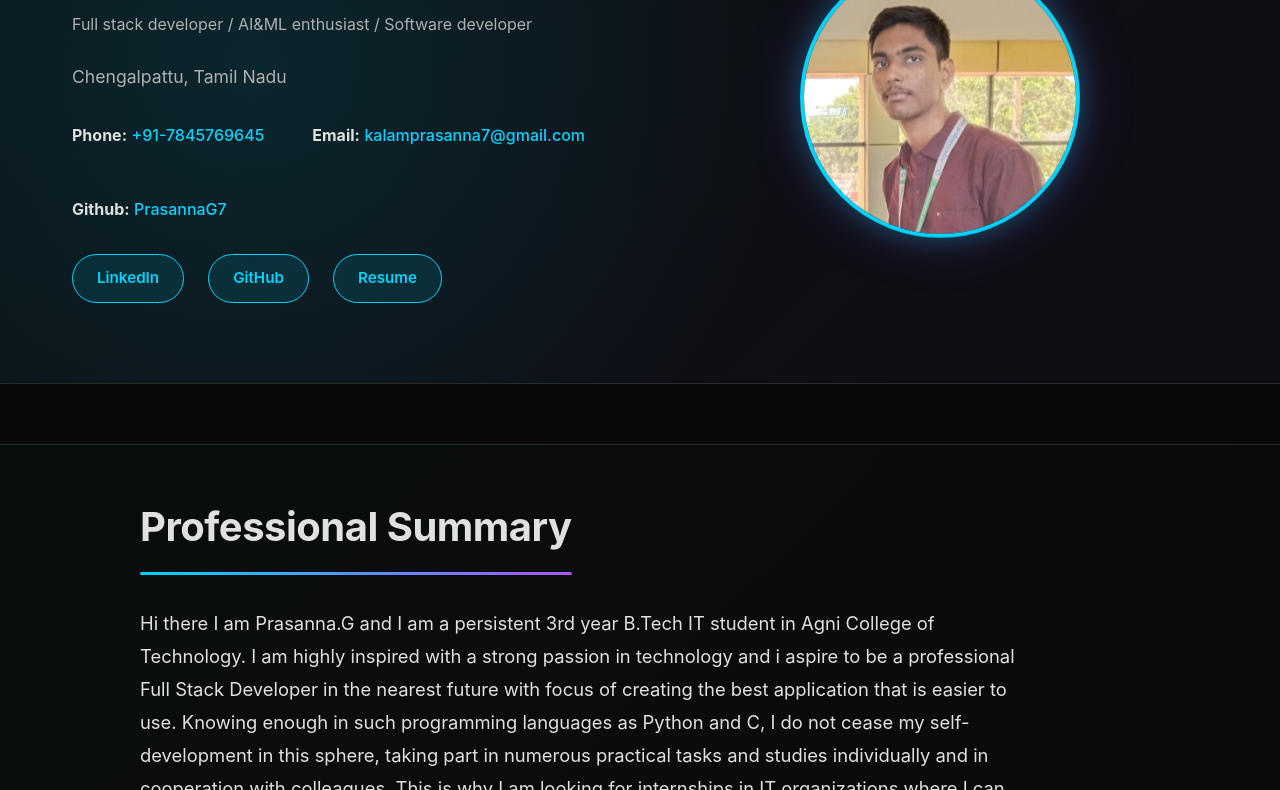
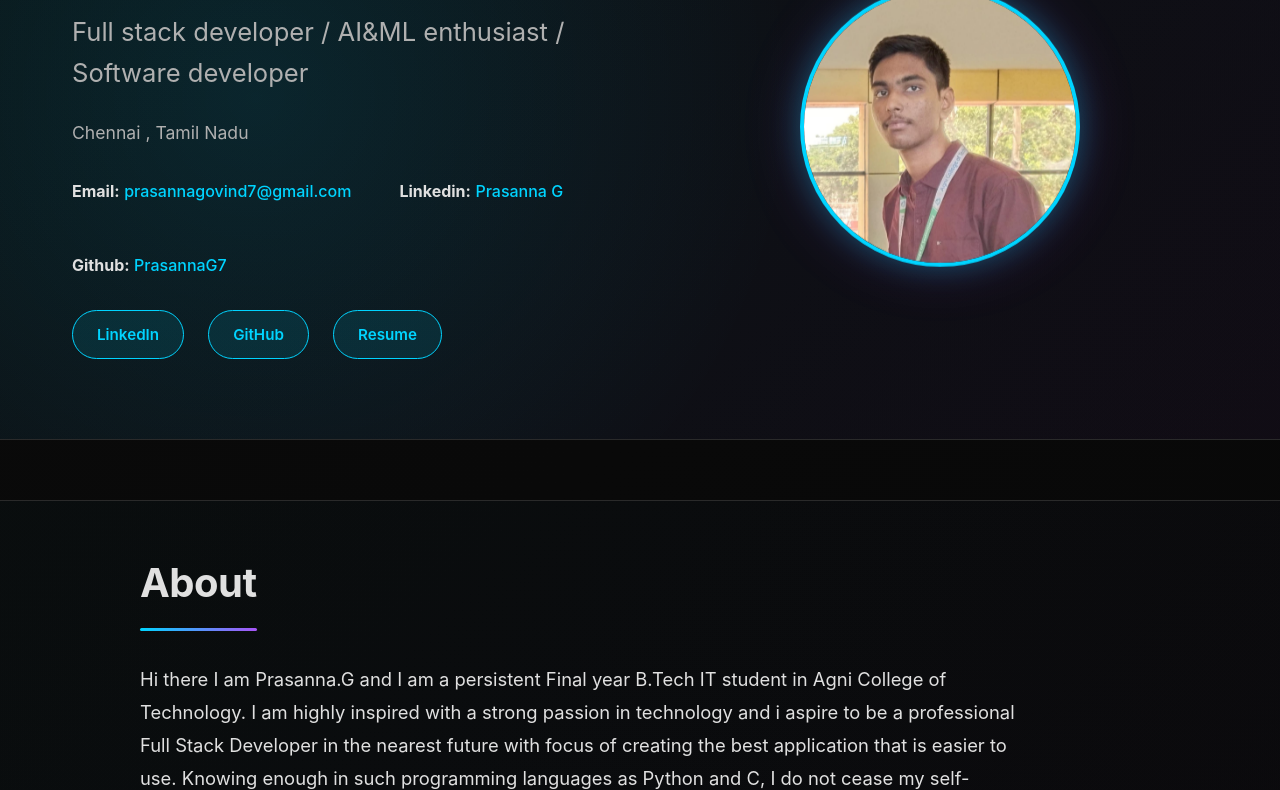
Before and after one commit to PrasannaG7/CodeAlpha_Portfolio, a plain HTML site: page index.html in a window 1280 px wide. Shown: the part 304-1094 px from the top of the page. Drawn offline with Linux system fonts and the light colour scheme.

Commit message:
updated files

```diff
--- a/index.html
+++ b/index.html
@@ -3,7 +3,7 @@
 <head>
     <meta charset="UTF-8">
     <meta name="viewport" content="width=device-width, initial-scale=1.0">
-    <title>Prasanna G - Resume</title>
+    <title>PrasannaG7</title>
     <link rel="stylesheet" href="style.css">
 </head>
 <body>
@@ -13,10 +13,11 @@
             <div class="nav-content">
                 <span class="nav-title">Prasanna G</span>
                 <ul class="nav-links">
-                    <li><a href="#summary">Summary</a></li>
+                    <li><a href="#summary">About</a></li>
                     <li><a href="#skills">Skills</a></li>
                     <li><a href="#education">Education</a></li>
                     <li><a href="#projects">Projects</a></li>
+                    <li><a href="#internships">Internships</a></li>
                     <li><a href="#certifications">Certifications</a></li>
                     <li><a href="#achievements">Achievements</a></li>
                 </ul>
@@ -31,14 +32,44 @@
             <div class="header-content">
                 <div class="header-text">
 <h1>Prasanna G</h1>
-                    <p class="profession">Full stack developer / AI&ML enthusiast / Software developer</p><br>
-                    <p class="location">Chengalpattu, Tamil Nadu</p>
+                                        <p class="profession"><span id="typed"></span><span id="cursor">|</span></p>
+                                        <style>
+                                            #typed { font-size: 1.25rem; color: rgb(111, 0, 0) font-weight: 600; transition: color .12s ease; }
+                                            #typed:hover { color: rgb(55, 98, 145); cursor: pointer; }
+                                            #cursor { color: #1e00ff; margin-left: 6px; font-weight: 600; }
+                                            @media (min-width: 768px) { #typed { font-size: 1.6rem; } }
+                                        </style>
+                                        <script>
+                                        (function(){
+                                            const text = "Full stack developer / AI&ML enthusiast / Software developer";
+                                            const el = document.getElementById('typed');
+                                            const cursor = document.getElementById('cursor');
+                                            let i = 0;
+                                            function type(){
+                                                if(i <= text.length){
+                                                    el.textContent = text.slice(0, i);
+                                                    i++;
+                                                    setTimeout(type, 60);
+                                                } else {
+                                                    let blink = 0;
+                                                    const b = setInterval(()=>{
+                                                        cursor.style.visibility = (cursor.style.visibility === 'hidden') ? 'visible' : 'hidden';
+                                                        blink++;
+                                                        if(blink > 6){ clearInterval(b); cursor.style.visibility = 'hidden'; }
+                                                    }, 250);
+                                                }
+                                            }
+                                            if(document.readyState === 'loading') document.addEventListener('DOMContentLoaded', type);
+                                            else type();
+                                        })();
+                                        </script>
+                    <br><p class="location">Chennai , Tamil Nadu</p>
                     <div class="contact-info">
                         <div class="contact-item">
-                            <strong>Phone:</strong> <a href="tel:+917845769645">+91-7845769645</a>
+                            <strong>Email:</strong> <a href="mailto:prasannagovind7@gmail.com">prasannagovind7@gmail.com</a>
                         </div>
                         <div class="contact-item">
-                            <strong>Email:</strong> <a href="mailto:kalamprasanna7@gmail.com">kalamprasanna7@gmail.com</a>
+                            <strong>Linkedin:</strong> <a href="https://www.linkedin.com/in/prasannag7/">Prasanna G</a>
                         </div>
                         <div class="contact-item">
                             <strong>Github:</strong> <a href="https://github.com/PrasannaG7">PrasannaG7</a>
@@ -60,12 +91,12 @@
     <!-- Main Content -->
     <main class="main-content">
 
-        <!-- Professional Summary (Full Width) -->
+        <!-- Professional Summary -->
         <section id="summary" class="section summary-section">
             <div class="summary-wrapper">
-                <h2 class="section-title">Professional Summary</h2>
+                <h2 class="section-title">About</h2>
                 <p class="summary-text">
-                    Hi there I am Prasanna.G and I am a persistent 3rd year B.Tech IT student in Agni College of Technology. I am highly inspired with a strong passion in technology and i aspire to be a professional Full Stack Developer in the nearest future with focus of creating the best application that is easier to use.
+                    Hi there I am Prasanna.G and I am a persistent Final year B.Tech IT student in Agni College of Technology. I am highly inspired with a strong passion in technology and i aspire to be a professional Full Stack Developer in the nearest future with focus of creating the best application that is easier to use.
  Knowing enough in such programming languages as Python and C, I do not cease my self-development in this sphere, taking part in numerous practical tasks and studies individually and in cooperation with colleagues.
  This is why I am looking for internships in IT organizations where I can contribute the skills I acquired alongside learning new tricks fro the field. Therefore, I am most effective in settings characterized by a significant amount of change and learning and look forward to discovering like-minded colleagues in the technology field.
                 </p>
@@ -303,6 +334,16 @@
                 </div>
             </section>
 
+             <!-- Internships -->
+             <section id="internships" class="section">
+                <h2 class="section-title">Internships</h2>
+                <ul class="internships-list">
+                    <li>AI Web developer Intern at InAmigos Foundation   - (June 2026 – July 2026)</li>
+                    <li>Frontend developer Intern at CodeAlpha     - (June 2026 – July 2026)</li>
+                    <li>Python developer Intern at Megsyra solutions -  (June 2026 – July 2026)</li>
+                </ul>
+                </section>
+
             <!-- Certifications -->
             <section id="certifications" class="section">
                 <h2 class="section-title">Certifications</h2>
@@ -324,12 +365,6 @@
                     <li>Outstanding Achiever Award</li>
                 </ul>
             </section>
-
-            <!-- Declaration -->
-            <section class="section declaration">
-                <p>I declare that the information is true.</p>
-            </section>
-
         </div>
     </main>
 
```
